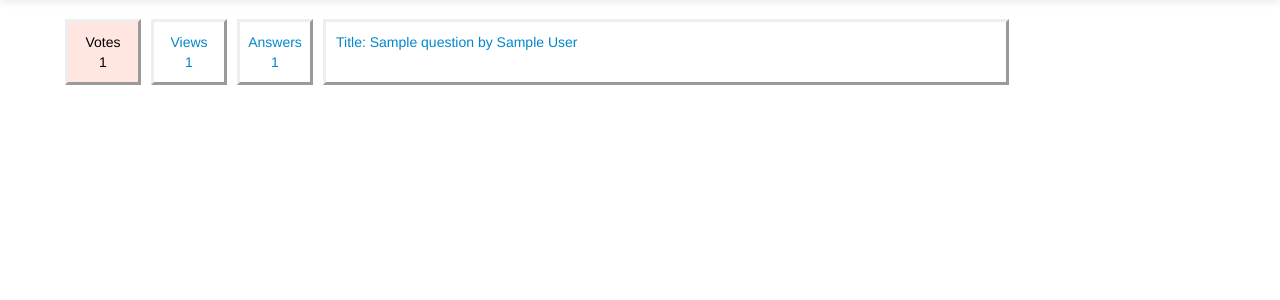
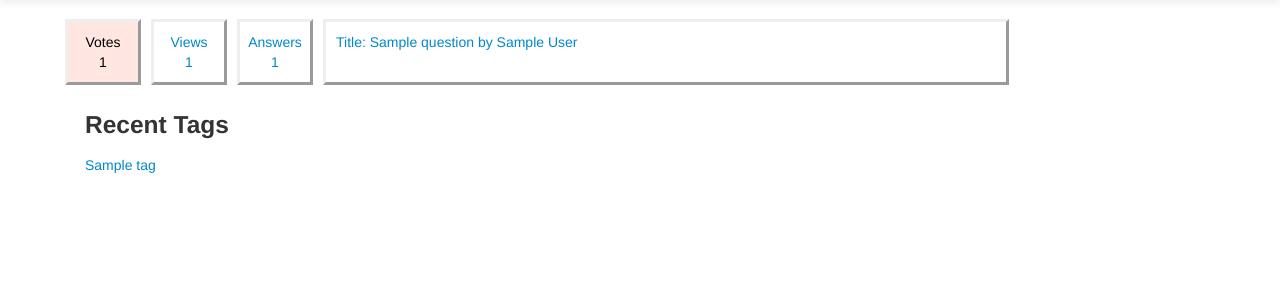
Before and after one commit to alpsayin/django-qanda, a Django app: template qanda/qanda_app/templates/question_list.html in a window 1280 px wide. Shown: the part 41-341 px from the top of the page. Run offline with Django 3.2, Linux system fonts and the light colour scheme; the template is opened without the code that fills it: most values are stand-ins (such as "Sample title", 1, 10 or a date in 2020); some libraries are stand-ins or nearby versions.

Commit message:
display recent tags in question list

```diff
--- a/qanda/qanda_app/templates/question_list.html
+++ b/qanda/qanda_app/templates/question_list.html
@@ -33,6 +33,20 @@
 		</div>
 	{% endfor %}
 
+		<div class="pull-left span2">
+			<h3>
+				Recent Tags
+			</h3>
+			<div class="tags-box">
+				{% for tag in tags %}
+				<a class="tag-link" href="{% url qanda_app.views.tag_page tag=tag page=0 %}">
+					{{ tag }}
+				</a>
+				<br/>
+				{% endfor %}
+			</div>
+		</div>
+	</div>
 	<div class="row">
 		<p></p>
 	</div>
--- a/qanda/qanda_app/views.py
+++ b/qanda/qanda_app/views.py
@@ -101,6 +101,9 @@ def question_list(request, question_id):
 	prev_qset = Question.objects.filter(pk__lte=int(question_id)-NUM_OF_QUESTIONS_PER_PAGE).order_by('-postDate')[:1]
 	if prev_qset.exists():
 		context['prev'] = prev_qset[0].pk
+
+	context['tags'] = Tag.objects.order_by('-pk').all()[:35]
+
 	return render_to_response("question_list.html", context, context_instance=RequestContext(request))
 
 @assert_qanda_user
```
